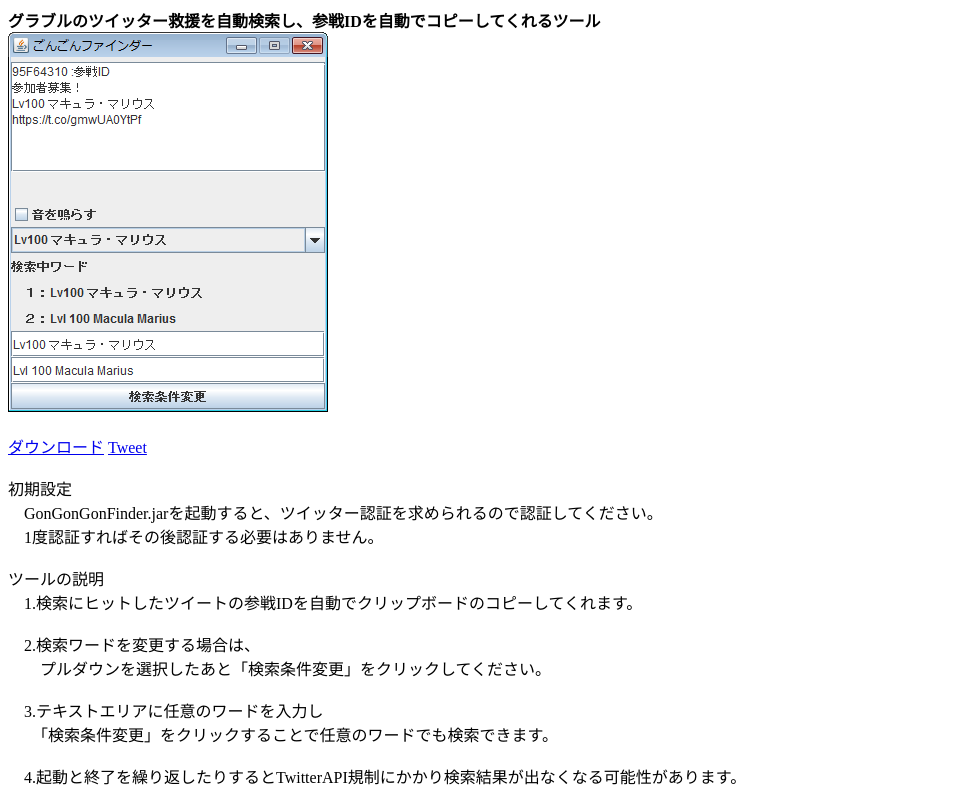
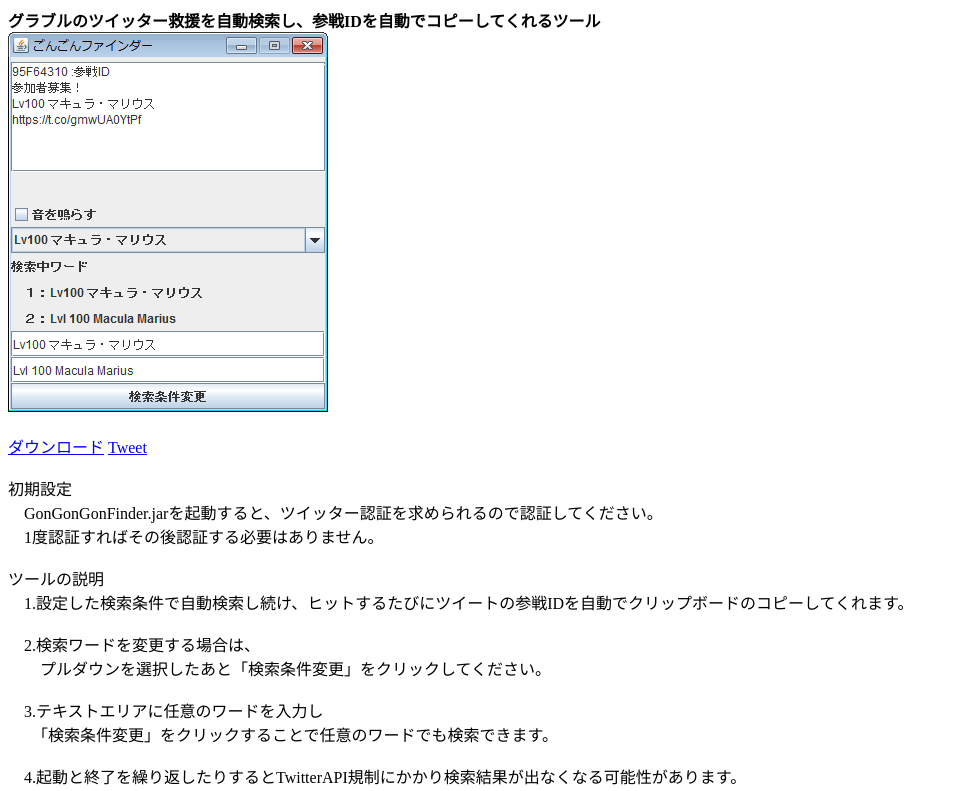
Before and after one commit to gongongon0101/gongongon0101.github.io, a plain HTML site: page tool/gongongonfinder.html in a window 1280 px wide. Shown: the top 791 px of the page, without its empty margins (0-958 px from the left). Drawn offline with Linux system fonts and the light colour scheme.

Commit message:
説明修正

```diff
--- a/tool/gongongonfinder.html
+++ b/tool/gongongonfinder.html
@@ -16,7 +16,7 @@
 		　1度認証すればその後認証する必要はありません。<br>
 		<br>
 		ツールの説明<br>
-		　1.検索にヒットしたツイートの参戦IDを自動でクリップボードのコピーしてくれます。<br>
+		　1.設定した検索条件で自動検索し続け、ヒットするたびにツイートの参戦IDを自動でクリップボードのコピーしてくれます。<br>
 		<br>
 		　2.検索ワードを変更する場合は、<br>
 		　　プルダウンを選択したあと「検索条件変更」をクリックしてください。<br>
```
